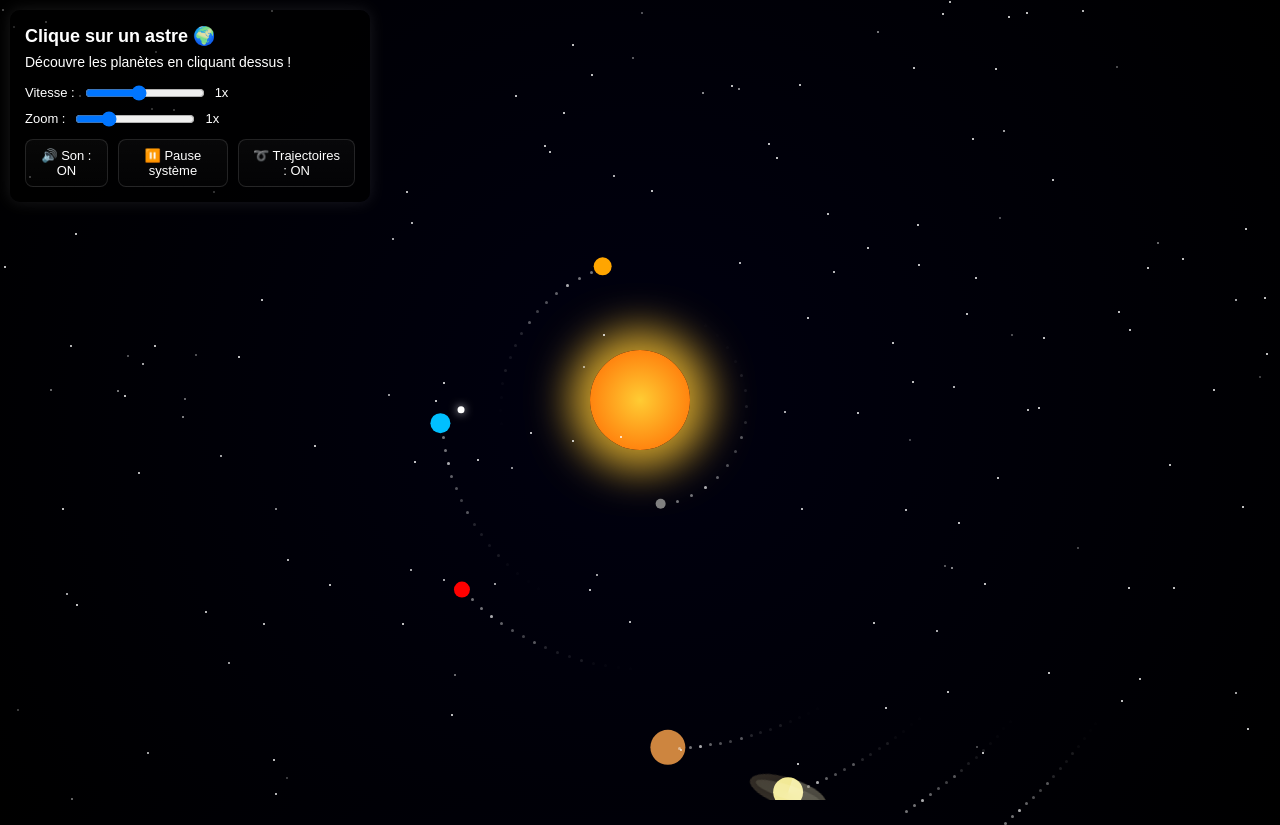
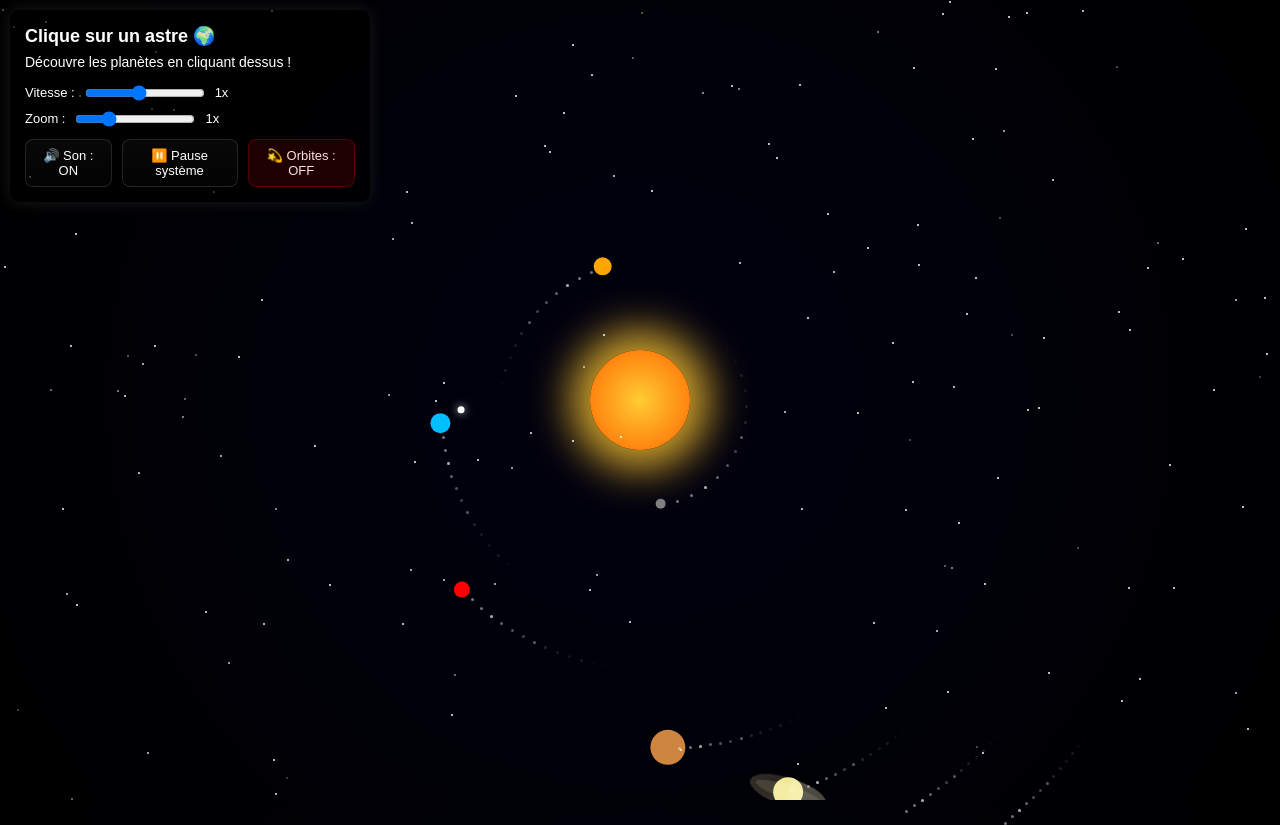
Before and after one commit to sakeenasn/testprojet4, a plain HTML site: page index.html in a window 1280 px wide. Drawn offline with nearby package versions, Linux system fonts and the light colour scheme; animation ran at ten frames a second.

Commit message:
Update index.html

```diff
--- a/index.html
+++ b/index.html
@@ -23,7 +23,7 @@
 <div class="controls-row">
   <button id="toggle-sound" class="control-btn">🔊 Son : ON</button>
   <button id="toggle-system" class="control-btn">⏸️ Pause système</button>
-  <button id="toggle-trails" class="control-btn">➰ Trajectoires : ON</button>
+<button id="toggle-orbits" class="control-btn off">💫 Orbites : OFF</button>
 </div>
   </div>
 
```
